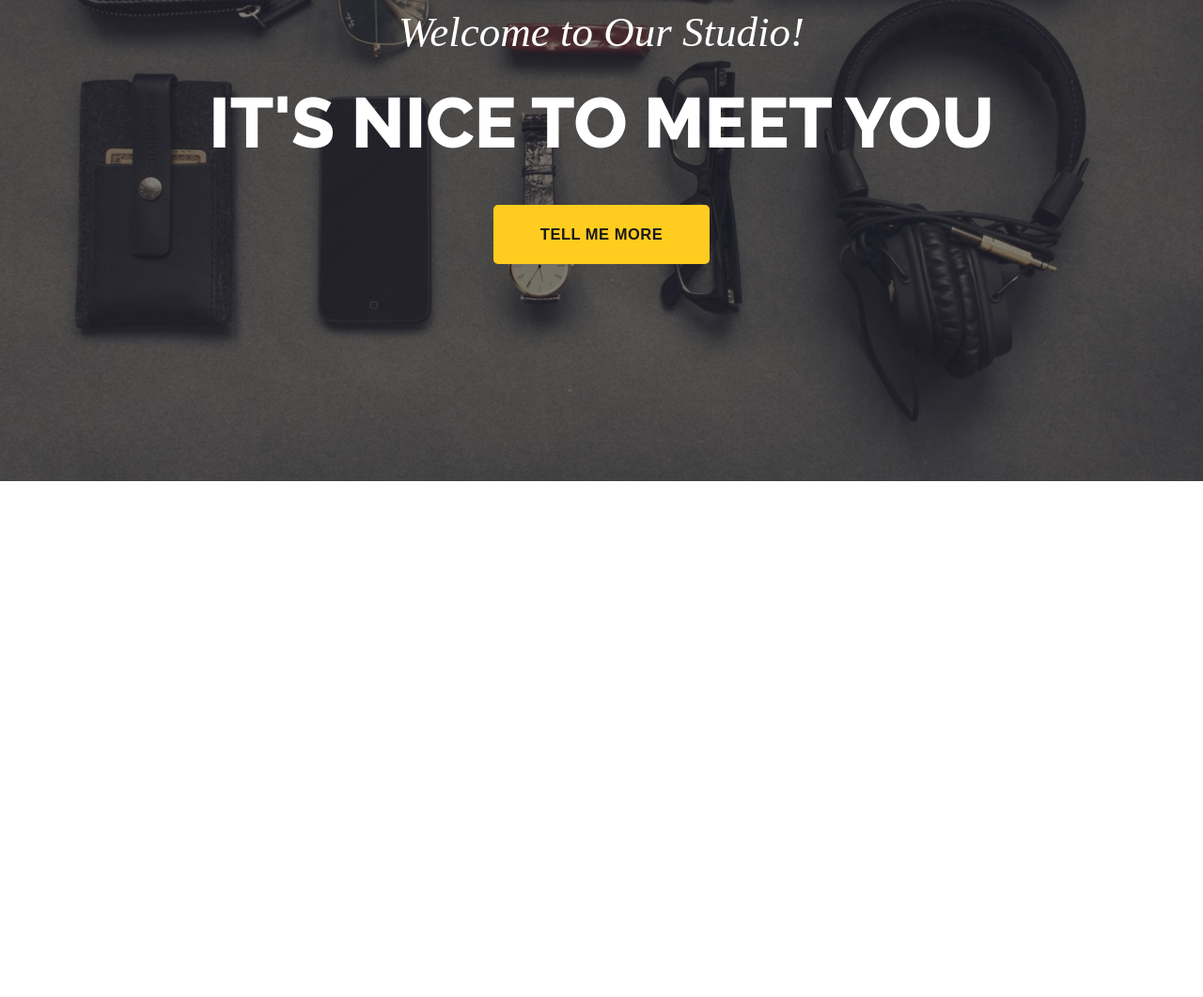
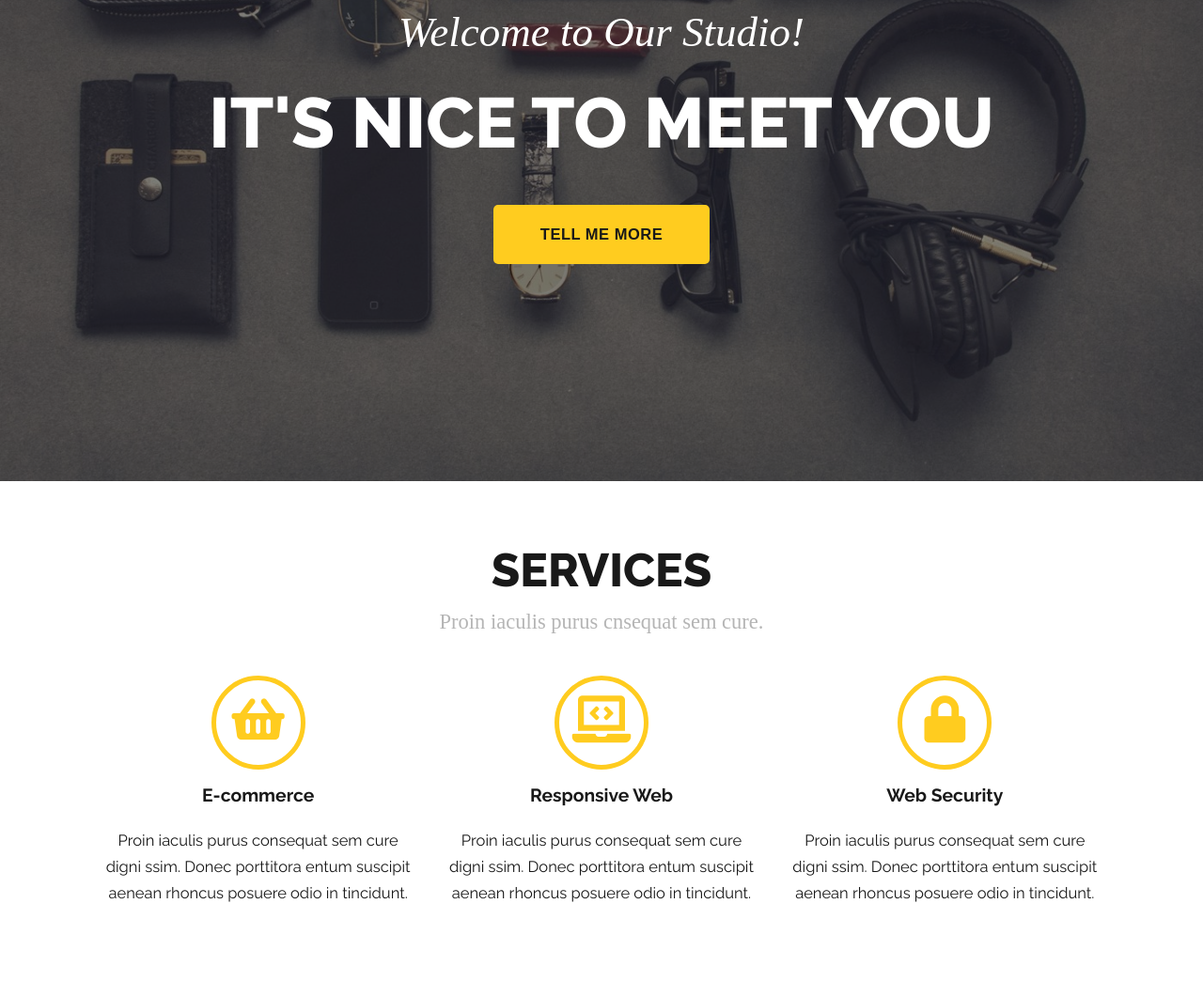
Before and after one commit to asmagala/4.6taskrunner, a website: page index.html in a window 1280 px wide. Shown: the part 288-1349 px from the top of the page at 94% size. Before the commit the page ends 800 px from the top, so only its background shows below. Drawn offline with Linux system fonts and the light colour scheme; a web font is replaced by a local one.

Commit message:
Create services section. Style it.

```diff
--- a/index.html
+++ b/index.html
@@ -38,6 +38,35 @@
             </div>
         </header>
 
+        <section class="services">
+          <div class="container">
+              <h2 class="section-title">Services</h2>
+              <h4 class="section-subtitle">Proin iaculis purus cnsequat sem cure.</h4>
+              <div class="services-wrapper">
+                  <div class="services-item">
+                      <div class="icon"><i class="fas fa-shopping-basket"></i></div>
+                      <div class="description">
+                        <h3>E-commerce</h3>
+                        <p>Proin iaculis purus consequat sem cure digni ssim. Donec porttitora entum suscipit aenean rhoncus posuere odio in tincidunt.</p>
+                      </div>
+                  </div>
+                  <div class="services-item">
+                      <div class="icon"><i class="fas fa-laptop-code"></i></div>
+                      <div class="description">
+                        <h3>Responsive Web</h3>
+                        <p>Proin iaculis purus consequat sem cure digni ssim. Donec porttitora entum suscipit aenean rhoncus posuere odio in tincidunt.</p>
+                      </div>
+                  </div>
+                  <div class="services-item">
+                      <div class="icon"><i class="fas fa-lock"></i></div>
+                      <div class="description">
+                        <h3>Web Security</h3>
+                        <p>Proin iaculis purus consequat sem cure digni ssim. Donec porttitora entum suscipit aenean rhoncus posuere odio in tincidunt.</p>
+                      </div>
+                  </div>
+              </div>
+          </div>
+      </section>
 
 
     </body>
--- a/sass/style.scss
+++ b/sass/style.scss
@@ -152,3 +152,48 @@ h5 { margin: 0.9em 0; }
     }
   }
 }
+
+/* Services */
+.section-title {
+  text-transform: uppercase;
+  font-size: 3.3em;
+  font-weight: $font-bold;
+  line-height: 1;
+  text-align: center;
+}
+
+.section-subtitle {
+  font-family: $font-subtitle;
+  font-weight: $font-regular;
+  font-size: 1.5em;
+  color: $color-four;
+  line-height: 1;
+  text-align: center;
+}
+
+.services-wrapper {
+  display: flex;
+  flex-wrap: wrap;
+  justify-content: space-between;
+
+  .services-item {
+    flex: 0 0 33.33333%;
+    text-align: center;
+    padding: 10px 20px;
+    display: flex;
+    flex-wrap: wrap;
+    justify-content: center;
+    margin: 20px 0;
+    .icon {
+      font-size: 50px;
+      color: $color-three;
+      height: 100px;
+      width: 100px;
+      border-radius: 50px;
+      border: 5px solid $color-three;
+    }
+    .description {
+      font-size: 1.1em;
+    }
+  }
+}
```
Also changed, not shown: css/style.css, 1 other file.
